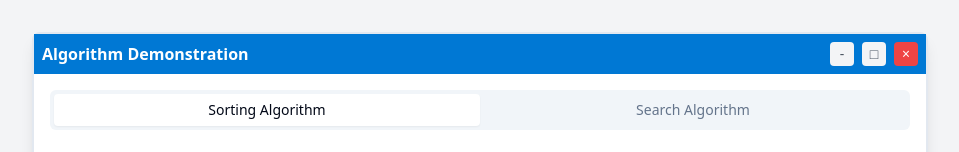
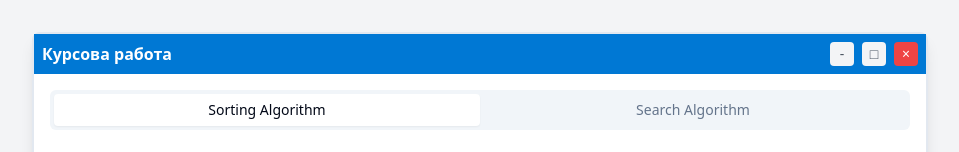
Before and after one commit to shokweave/algo-duo-windows-forms, a React (Vite) app: page / in a window 1280 px wide. Shown: the top 152 px of the page, without its empty margins (160-1119 px from the left). Built offline with nearby package versions, Linux system fonts and the light colour scheme.

Commit message:
Rename component title
Rename "Algorithm Demonstration" to "Курсова работа"

```diff
--- a/src/components/FormWindow.tsx
+++ b/src/components/FormWindow.tsx
@@ -1,4 +1,3 @@
-
 import React from 'react';
 import { Card } from '@/components/ui/card';
 import { Tabs, TabsContent, TabsList, TabsTrigger } from '@/components/ui/tabs';
@@ -10,7 +9,7 @@ const FormWindow = () => {
     <div className="min-h-screen bg-gray-100 p-8">
       <Card className="w-full max-w-4xl mx-auto shadow-lg border-2">
         <div className="bg-[#0078D4] p-2 flex items-center">
-          <div className="text-white font-semibold">Algorithm Demonstration</div>
+          <div className="text-white font-semibold">Курсова работа</div>
           <div className="ml-auto flex gap-2">
             <button className="w-6 h-6 bg-gray-100 hover:bg-gray-200 rounded-sm text-gray-600 flex items-center justify-center text-sm">
               -
```
